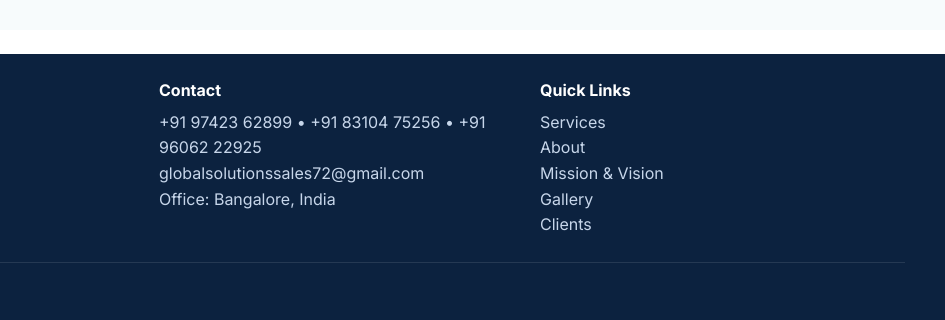
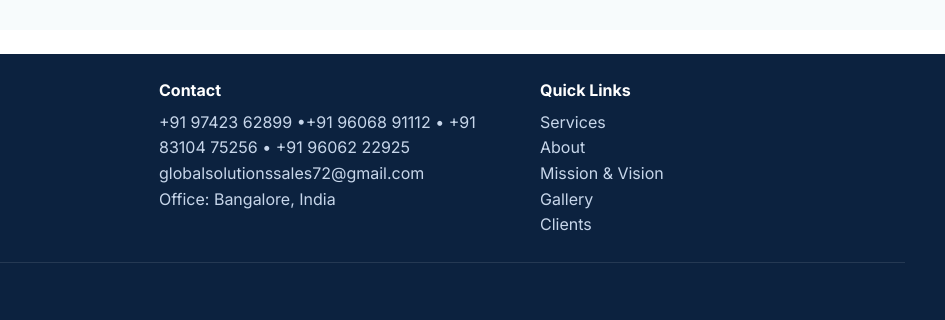
Before and after one commit to globalsolutionssales72-gif/globalsolutions, a plain HTML site: page index.html in a window 1280 px wide. Shown: the part 5246-5566 px from the top of the page, 335-1280 px from the left. Drawn offline with Linux system fonts and the light colour scheme.

Commit message:
Added contact

```diff
--- a/index.html
+++ b/index.html
@@ -249,7 +249,7 @@
 			<div class="footer-links">
 				<h4>Contact</h4>
 				<ul>
-					<li><a href="tel:+919742362899">+91 97423 62899</a> • <a href="tel:+918310475256">+91 83104 75256</a> • <a href="tel:+919606222925">+91 96062 22925</a></li>
+					<li><a href="tel:+919742362899">+91 97423 62899</a> •<a href="tel:+919606891112">+91 96068 91112</a> • <a href="tel:+918310475256">+91 83104 75256</a> • <a href="tel:+919606222925">+91 96062 22925</a></li>
 					<li><a href="mailto:globalsolutionssales72@gmail.com">globalsolutionssales72@gmail.com</a></li>
 					<li>Office: Bangalore, India</li>
 				</ul>
```
